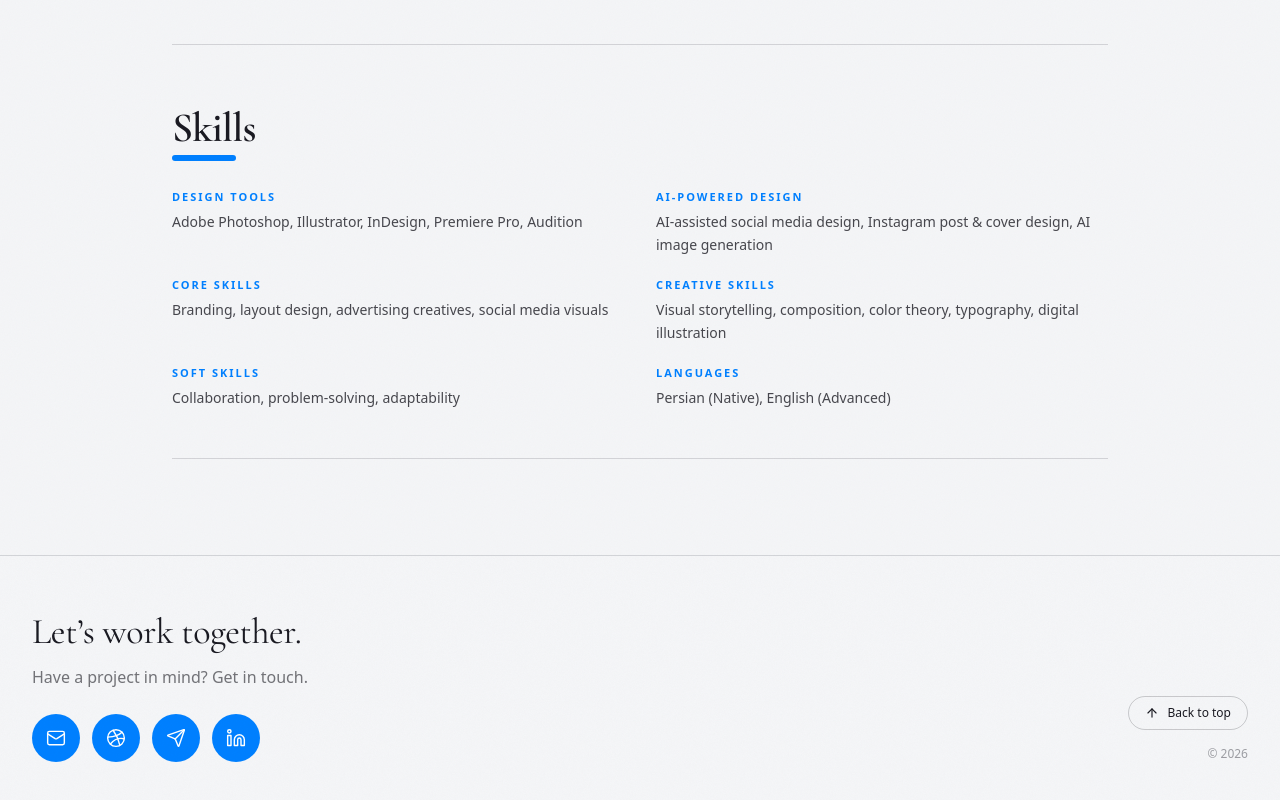
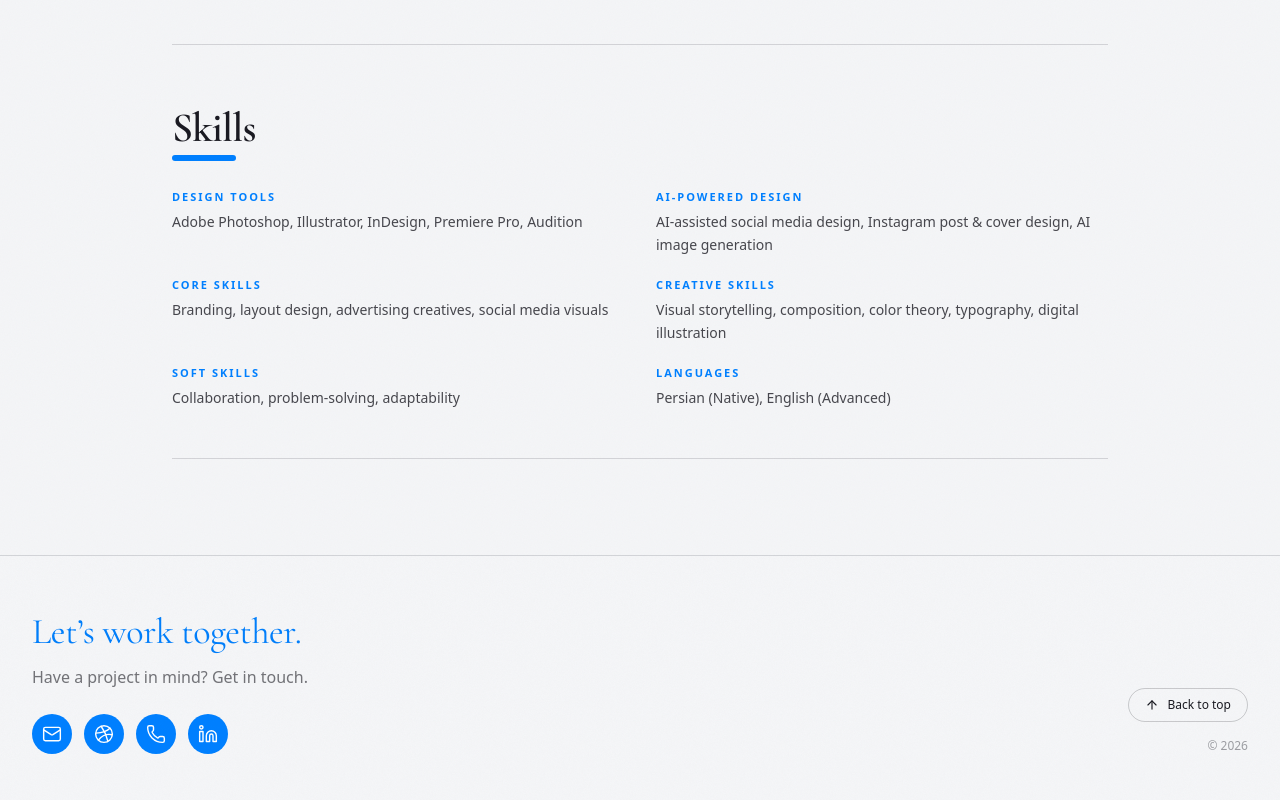
Before and after one commit to shadishafiee1-glitch/portfolio, a Next.js app: page / in a window 1280 px wide. Shown: the part 3969-4769 px from the top of the page. Built offline with nearby package versions, Linux system fonts and the light colour scheme.

Commit message:
Polish footer and add floating contact hearts

```diff
--- a/src/app/globals.css
+++ b/src/app/globals.css
@@ -296,9 +296,46 @@ body > * {
   cursor: none;
 }
 
+@keyframes footer-contact-pulse {
+  0%, 15%, 100% { color: var(--foreground); }
+  45%, 65% { color: var(--accent); }
+}
+.footer-contact-pulse {
+  animation: footer-contact-pulse 2.4s ease-in-out infinite;
+}
+@media (prefers-reduced-motion: reduce) {
+  .footer-contact-pulse { animation: none; }
+}
+
 @keyframes employer-logo-float {
   0%, 100% { transform: translateY(0) rotate(-2deg); }
   50% { transform: translateY(-7px) rotate(3deg); }
+}
+
+@keyframes contact-heart-rise {
+  0% { opacity: 0; transform: translate(-50%, -4px) scale(0.45) rotate(0deg); }
+  20% { opacity: 0.95; }
+  100% { opacity: 0; transform: translate(calc(-50% + var(--heart-drift)), -54px) scale(0.9) rotate(var(--heart-turn)); }
+}
+.contact-heart {
+  opacity: 0;
+  --heart-drift: -18px;
+  --heart-turn: -18deg;
+}
+.contact-heart:nth-child(2) { --heart-drift: 17px; --heart-turn: 15deg; animation-delay: 0.22s; }
+.contact-heart:nth-child(3) { --heart-drift: -5px; --heart-turn: -8deg; animation-delay: 0.48s; }
+.contact-heart:nth-child(4) { --heart-drift: 26px; --heart-turn: 22deg; animation-delay: 0.72s; }
+.contact-heart:nth-child(5) { --heart-drift: -26px; --heart-turn: -22deg; animation-delay: 0.98s; }
+.phone-contact:hover .contact-heart,
+.phone-contact:focus-within .contact-heart {
+  animation-name: contact-heart-rise;
+  animation-duration: 1.6s;
+  animation-timing-function: ease-out;
+  animation-iteration-count: infinite;
+}
+@media (prefers-reduced-motion: reduce) {
+  .phone-contact .contact-heart { animation: none !important; }
+  .phone-contact:hover .contact-heart:first-child { opacity: 1; transform: translate(-50%, -20px); }
 }
 .catalog-image-glow {
   position: relative;
--- a/src/components/portfolio/site-footer.tsx
+++ b/src/components/portfolio/site-footer.tsx
@@ -1,6 +1,6 @@
 "use client";
 
-import { ArrowUp, Dribbble, Linkedin, Mail, Send } from "lucide-react";
+import { ArrowUp, Dribbble, Heart, Linkedin, Mail, Phone } from "lucide-react";
 
 interface SiteFooterProps {
   totalCategories: number;
@@ -10,7 +10,7 @@ interface SiteFooterProps {
 const SOCIAL = [
   { label: "Email", href: "mailto:shadi.shafiee1@gmail.com", icon: Mail },
   { label: "Dribbble", href: null, icon: Dribbble },
-  { label: "Telegram", href: null, icon: Send },
+  { label: "Phone", href: null, icon: Phone },
   { label: "LinkedIn", href: null, icon: Linkedin },
 ];
 
@@ -20,7 +20,7 @@ export function SiteFooter(_props: SiteFooterProps) {
       <div className="mx-auto max-w-[1400px] px-5 py-12 sm:px-8 sm:py-14">
         <div className="flex flex-col gap-10 sm:flex-row sm:items-end sm:justify-between">
           <div>
-            <h2 className="display-text text-balance text-3xl text-foreground sm:text-4xl">
+            <h2 className="footer-contact-pulse display-text text-balance text-3xl text-foreground sm:text-4xl">
               Let’s work together.
             </h2>
             <p className="mt-3 text-sm leading-relaxed text-foreground/60 sm:text-base">
@@ -28,9 +28,14 @@ export function SiteFooter(_props: SiteFooterProps) {
             </p>
             <ul aria-label="Contact and social profiles" className="mt-6 flex flex-wrap gap-3">
               {SOCIAL.map(({ label, href, icon: Icon }) => {
-                const classes = "inline-flex h-12 w-12 items-center justify-center rounded-full bg-[var(--accent)] text-white transition-colors hover:bg-[var(--accent-deep)] focus-visible:outline-2 focus-visible:outline-offset-4 focus-visible:outline-[var(--accent)]";
+                const classes = "inline-flex h-10 w-10 items-center justify-center rounded-full bg-[var(--accent)] text-white transition-colors hover:bg-[var(--accent-deep)] focus-visible:outline-2 focus-visible:outline-offset-4 focus-visible:outline-[var(--accent)]";
                 return (
-                  <li key={label}>
+                  <li key={label} className={label === "Phone" ? "phone-contact relative" : undefined}>
+                    {label === "Phone" && (
+                      <span aria-hidden="true" className="pointer-events-none absolute inset-0">
+                        {[0, 1, 2, 3, 4].map((heart) => <Heart key={heart} className="contact-heart absolute left-1/2 top-0 h-3 w-3 fill-current text-[var(--accent)]" strokeWidth={1.5} />)}
+                      </span>
+                    )}
                     {href ? (
                       <a href={href} aria-label={label} title={label} target={href.startsWith("http") ? "_blank" : undefined} rel={href.startsWith("http") ? "noopener noreferrer" : undefined} className={classes}>
                         <Icon aria-hidden="true" className="h-5 w-5" strokeWidth={1.7} />
```
Also changed, not shown: 1 other file (tests, documents, lock files or other folders).
